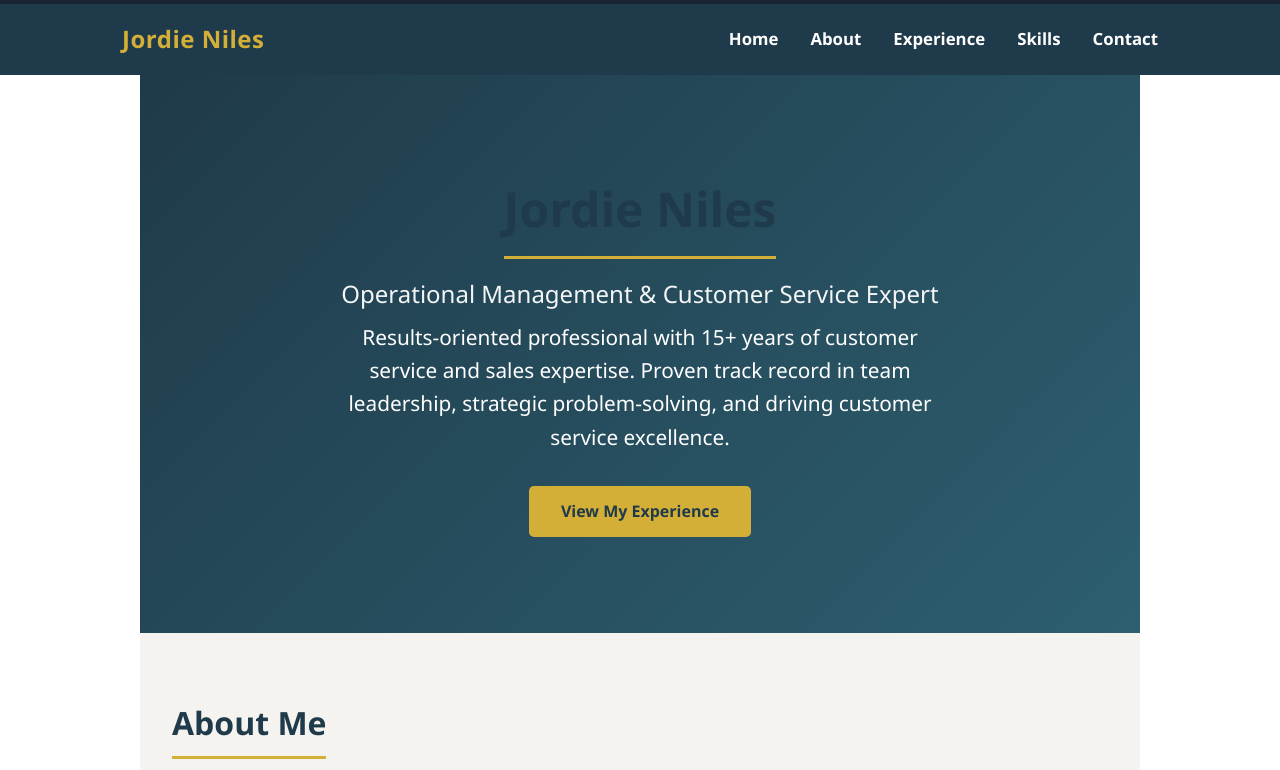
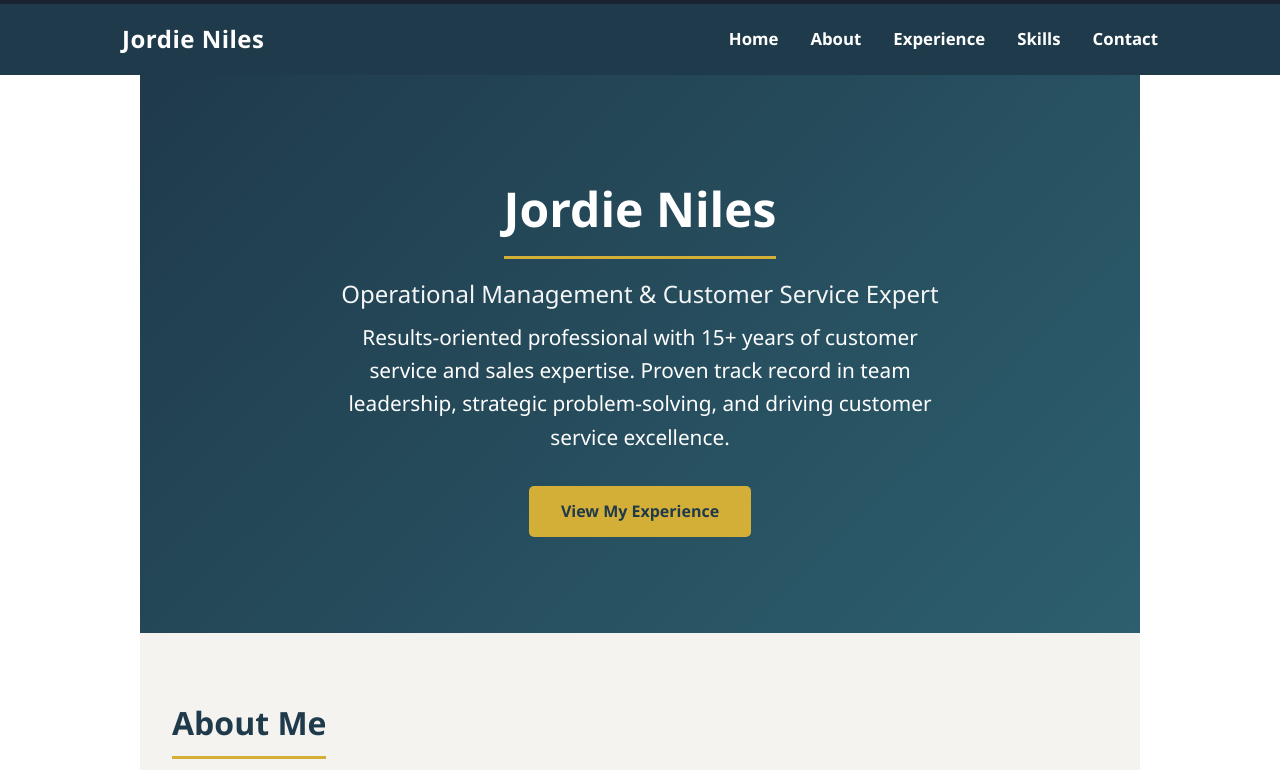
Before and after one commit to Caneriv/my-portfolio, a plain HTML site: page index.html in a window 1280 px wide. Shown: the part 30-800 px from the top of the page. Drawn offline with Linux system fonts and the light colour scheme.

Commit message:
Changing font color in header and hero section to white

```diff
--- a/index.html
+++ b/index.html
@@ -65,7 +65,7 @@
 
     .brand {
       font-size: 1.5rem;
-      color: #d4af37;
+      color: white;
       margin: 0;
       font-weight: 700;
       letter-spacing: 0.5px;
@@ -263,6 +263,7 @@
     .hero h2 {
       font-size: 3rem;
       margin-bottom: 1rem;
+      color: white;
     }
 
     .hero .tagline {
```
